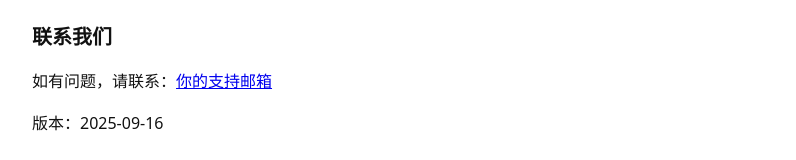
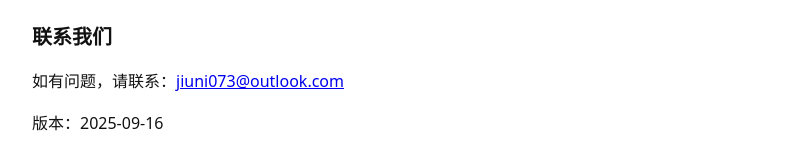
Before and after one commit to Lovedting/search-links-privacy, a plain HTML site: page index.html in a window 1280 px wide. Shown: the part 440-600 px from the top of the page, without its empty margins (198-994 px from the left). Drawn offline with Linux system fonts and the light colour scheme.

Commit message:
Update index.html

```diff
--- a/index.html
+++ b/index.html
@@ -27,7 +27,7 @@ code{background:#f2f4f7;padding:2px 6px;border-radius:4px}
 <p>扩展不集成任何第三方跟踪、分析或广告服务。</p>
 
 <h2>联系我们</h2>
-<p>如有问题，请联系：<a href="mailto:你的支持邮箱">你的支持邮箱</a></p>
+<p>如有问题，请联系：<a href="mailto:我的支持邮箱">jiuni073@outlook.com</a></p>
 
 <p>版本：2025-09-16</p>
 </html>
```
